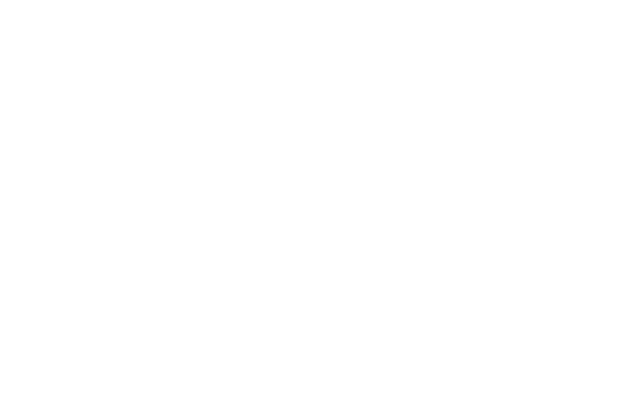
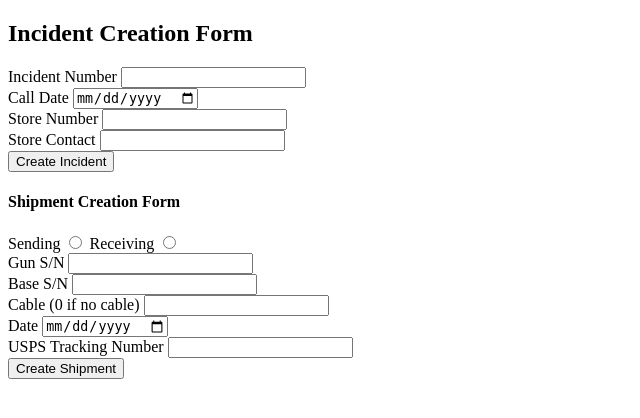
Before and after one commit to ericmargadonna/ramGunTracker, a Flask app: page /homepage in a window 1280 px wide. Before the commit the part shown is empty. Shown: the top 418 px of the page, without its empty margins (0-640 px from the left). Run offline with Flask 3, Linux system fonts and the light colour scheme.

Commit message:
began creating forms for CRUDing

```diff
--- a/templates/homepage.html
+++ b/templates/homepage.html
@@ -4,6 +4,35 @@
         <meta charset="utf-8">
     </head>
     <body>
-
+        <form id="incidentcreationform">
+            <h2>Incident Creation Form</h2>
+            <label for="inum">Incident Number</label>
+            <input type="text" name="inum"><br>
+            <label for="calldate">Call Date</label>
+            <input type="date" id="calldate" name="calldate"><br>
+            <label for="storenum">Store Number</label>
+            <input type="text" name="storenum"><br>
+            <label for="storecontact">Store Contact</label>
+            <input type="text" name="storecontact"><br>
+            <input type="submit" value="Create Incident">
+        </form>
+        <form id="shipmentcreationform">
+            <h4>Shipment Creation Form</h4>
+            <label for="sending">Sending</label>
+            <input type="radio" id="sending" name="shiptype">
+            <label for="receiving">Receiving</label>
+            <input type="radio" id="receiving" name="shiptype"><br>
+            <label for="gun">Gun S/N</label>
+            <input type="text" name="gun"><br>
+            <label for="base">Base S/N</label>
+            <input type="text" name="base"><br>
+            <label for="cable">Cable (0 if no cable)</label>
+            <input type="number" name="cable"><br>
+            <label for="date">Date</label>
+            <input type="date" name="date"><br>
+            <label for="tracking">USPS Tracking Number</label>
+            <input type="text" name="tracking"><br>
+            <input type="submit" value="Create Shipment">
+        </form>
     </body>
 </html>
```
